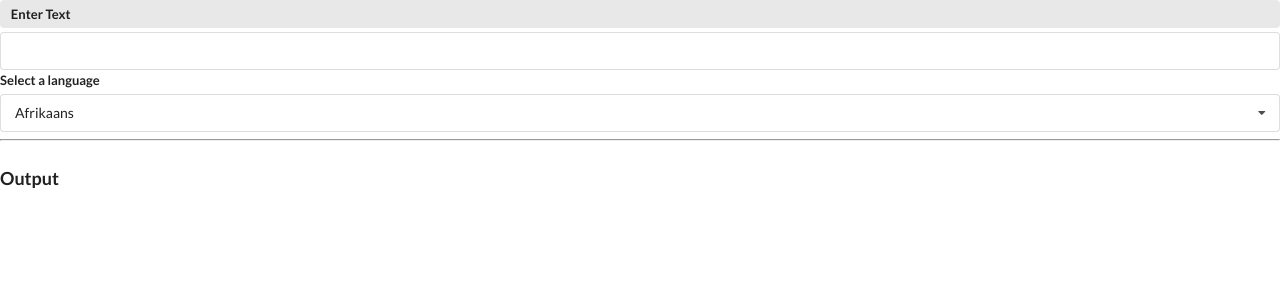
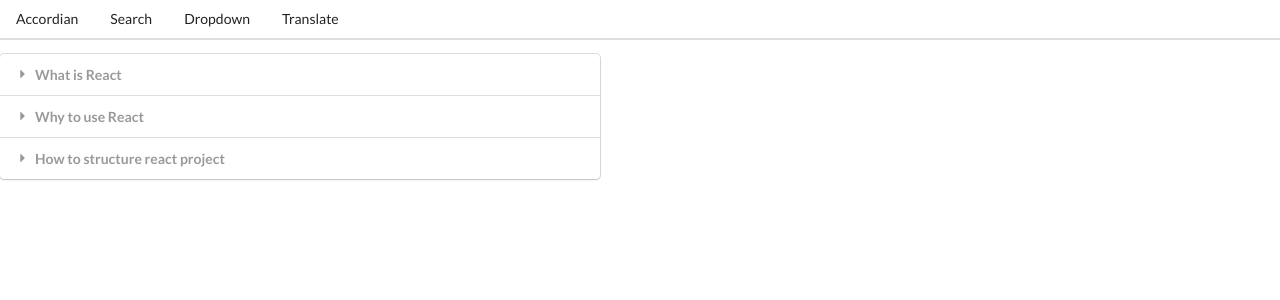
Before and after one commit to Anubhav2907/widgets-using-react, a React (Create React App) app: page / in a window 1280 px wide. Shown: the top 300 px of the page. Built offline with nearby package versions, Linux system fonts and the light colour scheme; no server answers.

Commit message:
navigation completed

```diff
--- a/src/App.js
+++ b/src/App.js
@@ -1,8 +1,10 @@
 import React, { useState } from "react";
-import Acccordian from "./components/Accordion";
+import Accordian from "./components/Accordion";
 import Search from "./components/Search";
 import Dropdown from "./components/Dropdown";
 import Translate from "./components/Translate";
+import Route from "./components/Route";
+import Header from "./components/Header";
 
 const items = [
   {
@@ -33,27 +35,29 @@ const options = [
     value: "blue",
   },
 ];
+
 const App = () => {
-    const [selected, setSelected] = useState(options[0]);
-    const [showDropdown, setShowDropdown] = useState(true);
+  const [selected, setSelected] = useState(options[0]);
+  // const [showDropdown, setShowDropdown] = useState(true);
   return (
     <div>
-      {/* <Acccordian items={items}></Acccordian> */}
-      {/* <Search color={selected}></Search> */}
-      {/* <button
-        className="ui button"
-        onClick={() => setShowDropdown(!showDropdown)}
-      >
-        Toggle Dropdown
-      </button>
-      {showDropdown ? (
+      <Header></Header>
+      <Route path="/">
+        <Accordian items={items}></Accordian>
+      </Route>
+      <Route path="/list">
+        <Search></Search>
+      </Route>
+      <Route path="/dropdown">
         <Dropdown
           options={options}
           onSelectedChange={setSelected}
           selected={selected}
         ></Dropdown>
-      ) : null} */}
-      <Translate></Translate>
+      </Route>
+      <Route path="/translate">
+        <Translate></Translate>
+      </Route>
     </div>
   );
 };
--- /dev/null
+++ b/src/components/Header.js
@@ -0,0 +1,12 @@
+import React from 'react';
+const Header = () => {
+    return (
+        <div className = "ui secondary pointing menu">
+            <a className="item" href="/">Accordian</a>
+            <a className="item" href="/list">Search</a>
+            <a className="item" href="/dropdown">Dropdown</a>
+            <a className="item" href="/translate">Translate</a>
+        </div>
+    )
+}
+export default Header;
--- /dev/null
+++ b/src/components/Route.js
@@ -0,0 +1,4 @@
+const Route = ({ path, children }) => {
+  return window.location.pathname === path ? children : null;
+};
+export default Route;
--- a/src/components/Search.js
+++ b/src/components/Search.js
@@ -47,7 +47,7 @@ const Search = (props) => {
           </a>
         </div>
         <div className="content">
-          <div className="header" style={{color:props.color.value}}>{result.title}</div>
+          <div className="header">{result.title}</div>
           <span dangerouslySetInnerHTML={{ __html: result.snippet }}></span>
         </div>
       </div>
```
